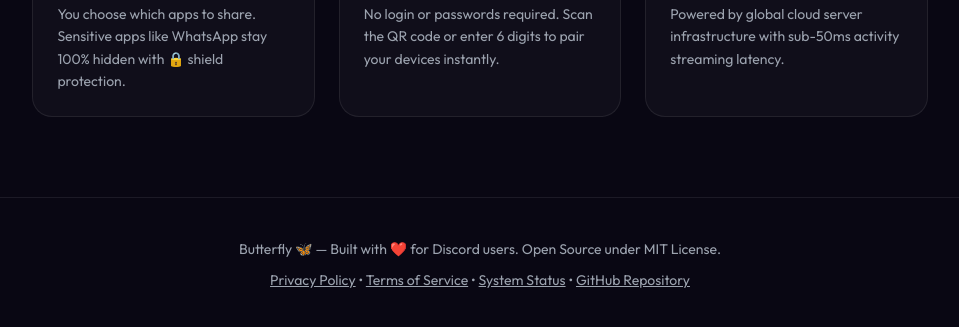
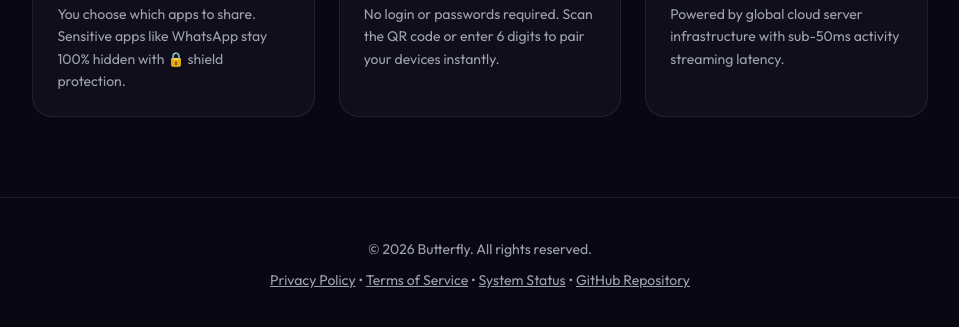
Before and after one commit to venzixx/butterfly, a website: page website/index.html in a window 1280 px wide. Shown: the part 1735-2062 px from the top of the page, without its empty margins (160-1119 px from the left). Drawn offline with Linux system fonts and the light colour scheme.

Commit message:
Update website footer to copyright reserved text

```diff
--- a/website/index.html
+++ b/website/index.html
@@ -696,7 +696,7 @@
 
   <!-- Footer -->
   <footer>
-    <p>Butterfly 🦋 — Built with ❤️ for Discord users. Open Source under MIT License.</p>
+    <p>© 2026 Butterfly. All rights reserved.</p>
     <p style="margin-top: 8px;">
       <a href="privacy.html" style="color: var(--text-muted); text-decoration: underline;">Privacy Policy</a> •
       <a href="terms.html" style="color: var(--text-muted); text-decoration: underline;">Terms of Service</a> •
```
Also changed, not shown: website/privacy.html (+1 -1 lines), website/status.html (+1 -1 lines), website/terms.html (+1 -1 lines).
